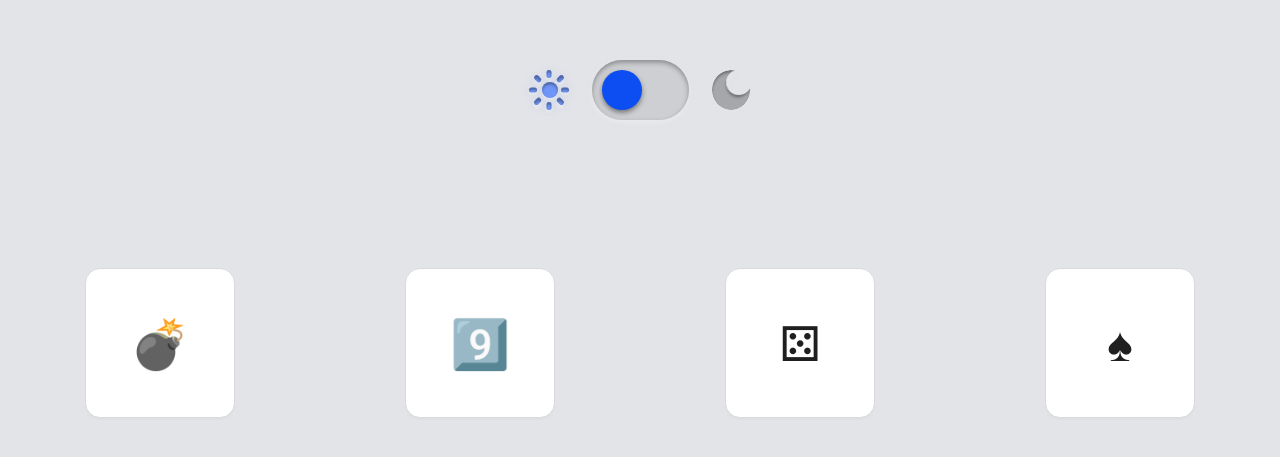
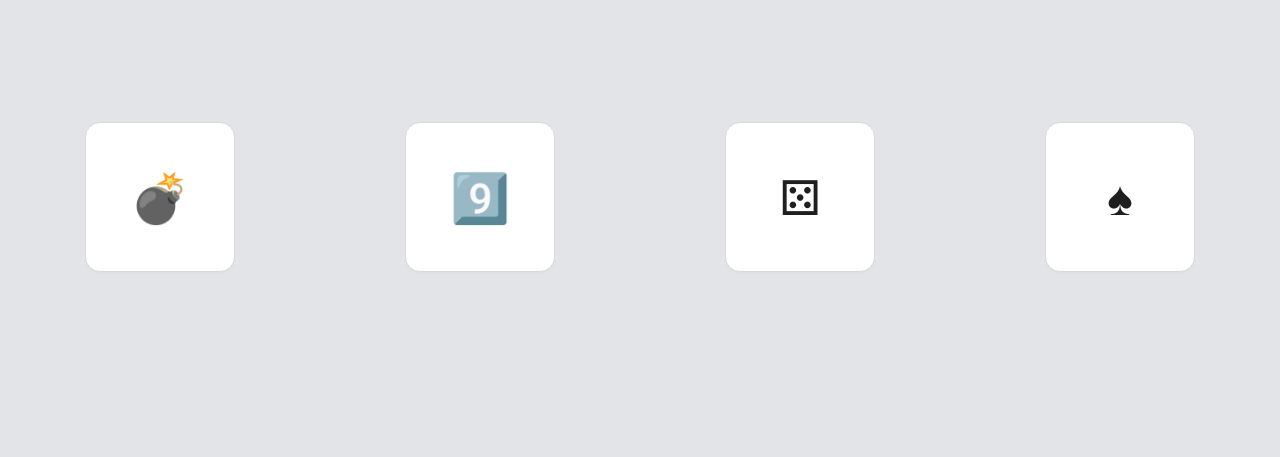
Before and after one commit to hapiLIU/YunGui, a React (Create React App) app: page / in a window 1280 px wide. Shown: the part 203-660 px from the top of the page. Built offline with nearby package versions, Linux system fonts and the light colour scheme.

Commit message:
fix: 去除首页切换背景颜色的按钮

```diff
--- a/src/components/home/index.scss
+++ b/src/components/home/index.scss
@@ -1,22 +1,11 @@
-
-.switchMain{
-    margin: 0 auto;
-    margin-top: 25vh;
-    width: 220px;
-    border: 0;
-    box-sizing: border-box;
-    padding: 0;
-    font-size: 40px;
-}
-.menu{
+.menu {
   width: 100vw;
-    height: 200px;
-    margin-top: 15vh;
+  height: 100vh;
   display: flex;
   flex-direction: row;
   justify-content: space-around;
   align-items: center;
-    .menuBtn{
+  .menuBtn {
     width: 150px;
     height: 150px;
     border-radius: 15px;
@@ -26,12 +15,12 @@
 }
 :root {
   --hue: 223;
-    --bg: hsl(var(--hue),10%,90%);
-    --fg: hsl(var(--hue),10%,10%);
-    --light-sh: hsla(var(--hue),10%,95%,0.5);
-    --dark-sh: hsla(var(--hue),10%,15%,0.4);
-    --primary: hsl(var(--hue),90%,50%);
-    --primary-t: hsla(var(--hue),90%,50%,0);
+  --bg: hsl(var(--hue), 10%, 90%);
+  --fg: hsl(var(--hue), 10%, 10%);
+  --light-sh: hsla(var(--hue), 10%, 95%, 0.5);
+  --dark-sh: hsla(var(--hue), 10%, 15%, 0.4);
+  --primary: hsl(var(--hue), 90%, 50%);
+  --primary-t: hsla(var(--hue), 90%, 50%, 0);
   --trans-dur: 0.3s;
   // font-size: 40px;
 }
@@ -44,214 +33,5 @@
   color: var(--fg);
   display: flex;
   height: 100vh;
-    transition:
-      background-color var(--trans-dur),
-      color var(--trans-dur);
+  transition: background-color var(--trans-dur), color var(--trans-dur);
 }
-  .switch,
-  .switch__input {
-    -webkit-tap-highlight-color: transparent;
-  }
-  .switch {
-    display: flex;
-    gap: 0.5em;
-    align-items: center;
-    margin: auto;
-  }
-  .switch__icon,
-  .switch__icon-part {
-    display: block;
-  }
-  .switch__icon {
-    position: relative;
-    width: 1em;
-    height: 1em;
-    transition: filter var(--trans-dur);
-  }
-  .switch__icon-part {
-    background-color: hsla(var(--hue),10%,10%,0.3);
-    position: absolute;
-    transition:
-      background-color var(--trans-dur),
-      box-shadow var(--trans-dur);
-  }
-  .switch__icon--light {
-    filter: drop-shadow(0 0 0.125em hsla(var(--hue),90%,70%,0.2));
-  }
-  .switch__icon--light .switch__icon-part {
-    background-color: hsla(var(--hue),90%,70%,1);
-    border-radius: 0.125em;
-    top: 50%;
-    left: 50%;
-    width: 0.125em;
-    height: 0.2em;
-    transform-origin: 50% 0;
-  }
-  .switch__icon--light .switch__icon-part--1 {
-    border-radius: 50%;
-    box-shadow:
-      0 0.0625em 0.0625em var(--dark-sh) inset,
-      0 0.0625em 0.0625em var(--light-sh);
-    top: 0.3em;
-    left: 0.3em;
-    width: 0.4em;
-    height: 0.4em;
-  }
-  .switch__icon--light .switch__icon-part--2 {
-    box-shadow:
-      0 0.0625em 0.0625em var(--dark-sh) inset,
-      0 0.0625em 0.0625em var(--light-sh);
-    transform: translateX(-50%) rotate(0) translateY(0.3em);
-  }
-  .switch__icon--light .switch__icon-part--3 {
-    box-shadow:
-      0.0625em 0.0625em 0.0625em var(--dark-sh) inset,
-      0.0625em 0.0625em 0.0625em var(--light-sh);
-    transform: translateX(-50%) rotate(45deg) translateY(0.3em);
-  }
-  .switch__icon--light .switch__icon-part--4 {
-    box-shadow:
-      0.0625em 0 0.0625em var(--dark-sh) inset,
-      0.0625em 0 0.0625em var(--light-sh);
-    transform: translateX(-50%) rotate(90deg) translateY(0.3em);
-  }
-  .switch__icon--light .switch__icon-part--5 {
-    box-shadow:
-      0.0625em -0.0625em 0.0625em var(--dark-sh) inset,
-      0.0625em -0.0625em 0.0625em var(--light-sh);
-    transform: translateX(-50%) rotate(135deg) translateY(0.3em);
-  }
-  .switch__icon--light .switch__icon-part--6 {
-    box-shadow:
-      0 -0.0625em 0.0625em var(--dark-sh) inset,
-      0 -0.0625em 0.0625em var(--light-sh);
-    transform: translateX(-50%) rotate(180deg) translateY(0.3em);
-  }
-  .switch__icon--light .switch__icon-part--7 {
-    box-shadow:
-      -0.0625em -0.0625em 0.0625em var(--dark-sh) inset,
-      -0.0625em -0.0625em 0.0625em var(--light-sh);
-    transform: translateX(-50%) rotate(225deg) translateY(0.3em);
-  }
-  .switch__icon--light .switch__icon-part--8 {
-    box-shadow:
-      -0.0625em 0 0.0625em var(--dark-sh) inset,
-      -0.0625em 0 0.0625em var(--light-sh);
-    transform: translateX(-50%) rotate(270deg) translateY(0.3em);
-  }
-  .switch__icon--light .switch__icon-part--9 {
-    box-shadow:
-      -0.0625em 0.0625em 0.0625em var(--dark-sh) inset,
-      -0.0625em 0.0625em 0.0625em var(--light-sh);
-    transform: translateX(-50%) rotate(315deg) translateY(0.3em);
-  }
-  .switch__icon--dark {
-    filter:
-      drop-shadow(0 0 0.125em hsla(var(--hue),90%,70%,0))
-      drop-shadow(0 0.0625em 0.0625em var(--light-sh));
-  }
-  .switch__icon--dark .switch__icon-part--1 {
-    background-color: transparent;
-    border-radius: 50%;
-    clip-path: url(#moon);
-    overflow: hidden;
-    width: 100%;
-    height: 100%;
-  }
-  .switch__icon--dark .switch__icon-part--1a {
-    border-radius: 50%;
-    box-shadow: 0 0.0625em 0.0625em var(--dark-sh) inset;
-    width: 100%;
-    height: 100%;
-  }
-  .switch__icon--dark .switch__icon-part--1b {
-    background-color: transparent;
-    border-radius: 50%;
-    width: 100%;
-    height: 100%;
-  }
-  .switch__icon--dark .switch__icon-part--1b:before {
-    background-color: var(--bg);
-    border-radius: 50%;
-    box-shadow:
-      0 0.0625em 0.0625em var(--dark-sh),
-      0 0.0625em 0.0625em var(--light-sh) inset;
-    content: "";
-    display: block;
-    position: absolute;
-    right: 0;
-    left: auto;
-    transition: background-color var(--trans-dur);
-    width: 62.5%;
-    height: 62.5%;
-  }
-  .switch__input {
-    background-color: hsla(var(--hue),10%,10%,0.1);
-    border-radius: 0.75em;
-    box-shadow:
-      0 0.0625em 0.125em var(--dark-sh) inset,
-      0 0.0625em 0.125em var(--light-sh),
-      0 0 0 0.125em var(--primary-t);
-    display: block;
-    outline: transparent;
-    position: relative;
-    width: 2.5em;
-    height: 1.5em;
-    transition: box-shadow var(--trans-dur);
-    -webkit-appearance: none;
-    appearance: none;
-  }
-  .switch__input:focus-visible {
-    box-shadow:
-      0 0.0625em 0.125em var(--dark-sh) inset,
-      0 0.0625em 0.125em var(--light-sh),
-      0 0 0 0.125em var(--primary);
-  }
-  .switch__input:before {
-    background-color: var(--primary);
-    border-radius: 50%;
-    box-shadow: 0 0.0625em 0.125em hsla(var(--hue),10%,10%,0.5);
-    content: "";
-    display: block;
-    position: absolute;
-    top: 0.25em;
-    left: 0.25em;
-    width: 1em;
-    height: 1em;
-    transition:
-      background-color var(--trans-dur),
-      box-shadow var(--trans-dur),
-      transform var(--trans-dur) cubic-bezier(0.65,0.05,0.34,1);
-  }
-  .switch__input:checked:before {
-    transform: translateX(1em);
-  }
-  .switch__label {
-    overflow: hidden;
-    position: absolute;
-    width: 1px;
-    height: 1px;
-  }
-
-  /* Dark theme */
-  body:has(.switch__input:checked) {
-    --bg: hsl(var(--hue),10%,30%);
-    --fg: hsl(var(--hue),10%,90%);
-    --light-sh: hsla(var(--hue),10%,55%,0.5);
-    --dark-sh: hsla(var(--hue),10%,15%,0.4);
-    --primary: hsl(var(--hue),90%,60%);
-  }
-  body:has(.switch__input:checked) .switch__icon--light {
-    filter: drop-shadow(0 0 0.125em hsla(var(--hue),90%,75%,0));
-  }
-  body:has(.switch__input:checked) .switch__icon--light .switch__icon-part {
-    background-color: hsla(var(--hue),10%,10%,0.3);
-  }
-  body:has(.switch__input:checked) .switch__icon--dark {
-    filter:
-      drop-shadow(0 0 0.125em hsla(var(--hue),90%,75%,0.6))
-      drop-shadow(0 0.0625em 0.0625em var(--light-sh));
-  }
-  body:has(.switch__input:checked) .switch__icon--dark .switch__icon-part--1a {
-    background-color: hsla(var(--hue),90%,75%,1);
-  }
--- a/src/components/home/index.tsx
+++ b/src/components/home/index.tsx
@@ -5,43 +5,11 @@ import { Button } from 'antd'
 export default function Home() {
     const navigate = useNavigate()
     return (
-        <div>
-            <div className='switchMain'>
-                <svg width="0" height="0">
-                    <defs>
-                        <clipPath id="moon">
-                            <path d="m27.5,25c-6.904,0-12.5-5.596-12.5-12.5,0-5.76,3.897-10.606,9.196-12.055C22.843.155,21.44,0,20,0,8.954,0,0,8.954,0,20s8.954,20,20,20,20-8.954,20-20c0-1.44-.155-2.843-.445-4.196-1.449,5.3-6.296,9.196-12.055,9.196Z" />
-                        </clipPath>
-                    </defs>
-                </svg>
-                <label className="switch">
-                    <span className="switch__icon switch__icon--light">
-                        <span className="switch__icon-part switch__icon-part--1"></span>
-                        <span className="switch__icon-part switch__icon-part--2"></span>
-                        <span className="switch__icon-part switch__icon-part--3"></span>
-                        <span className="switch__icon-part switch__icon-part--4"></span>
-                        <span className="switch__icon-part switch__icon-part--5"></span>
-                        <span className="switch__icon-part switch__icon-part--6"></span>
-                        <span className="switch__icon-part switch__icon-part--7"></span>
-                        <span className="switch__icon-part switch__icon-part--8"></span>
-                        <span className="switch__icon-part switch__icon-part--9"></span>
-                    </span>
-                    <input className="switch__input" type="checkbox" role="switch" />
-                    <span className="switch__icon switch__icon--dark">
-                        <span className="switch__icon-part switch__icon-part--1">
-                            <span className="switch__icon-part switch__icon-part--1a"></span>
-                            <span className="switch__icon-part switch__icon-part--1b"></span>
-                        </span>
-                    </span>
-                    <span className="switch__label">Dark Mode</span>
-                </label>
-            </div>
-            <div className='menu'>
-                <Button className='menuBtn' title='扫雷' onClick={() => navigate('/minesweeper')}>💣</Button>
-                <Button className='menuBtn' title='数独' onClick={() => navigate('/sudoku')}>9️⃣</Button>
-                <Button className='menuBtn' title='五子棋' onClick={() => navigate('/gobang')}>⚄</Button>
-                <Button className='menuBtn' title='纸牌' onClick={() => navigate('/playingCards')}>♠</Button>
-            </div>
+        <div className='menu'>
+            <Button className='menuBtn' title='扫雷' onClick={() => navigate('/minesweeper')}>💣</Button>
+            <Button className='menuBtn' title='数独' onClick={() => navigate('/sudoku')}>9️⃣</Button>
+            <Button className='menuBtn' title='五子棋' onClick={() => navigate('/gobang')}>⚄</Button>
+            <Button className='menuBtn' title='纸牌' onClick={() => navigate('/playingCards')}>♠</Button>
         </div>
     )
 }
```
Lines whose indentation alone changed are shown as unchanged.
